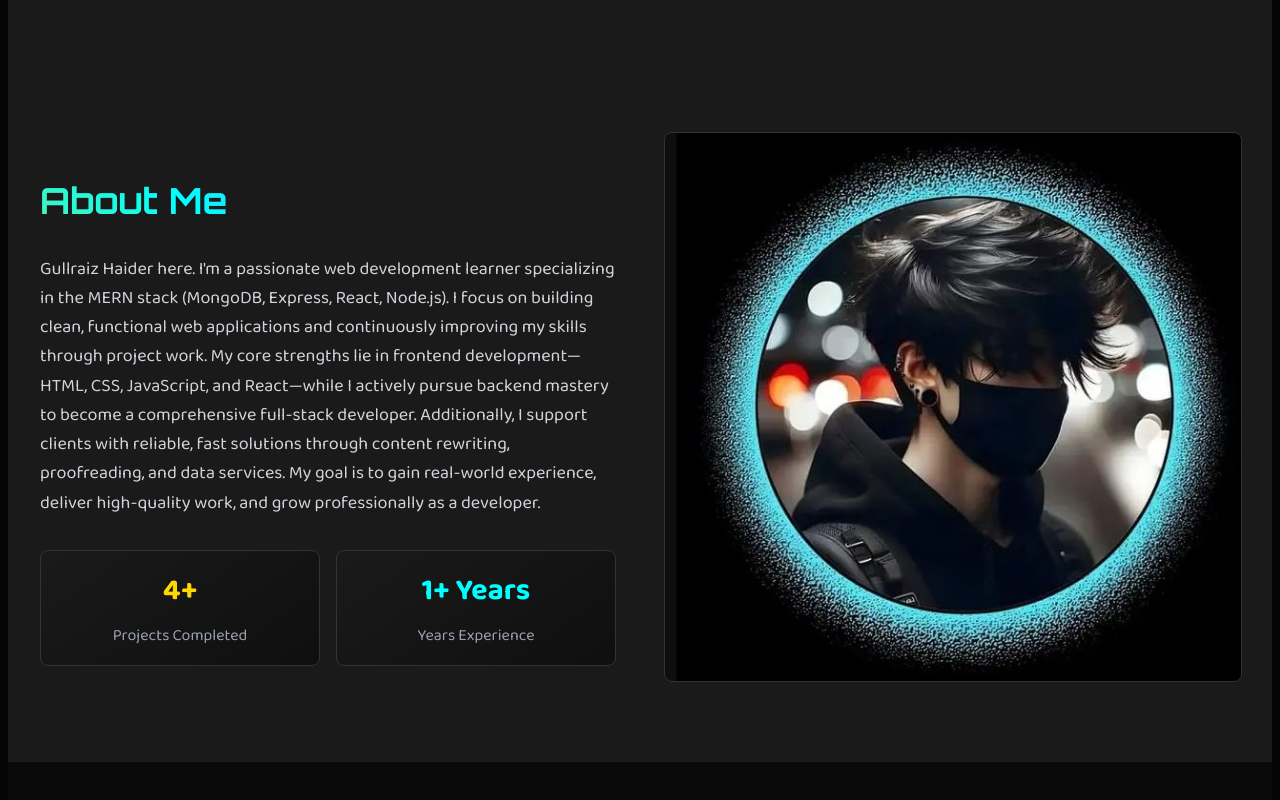
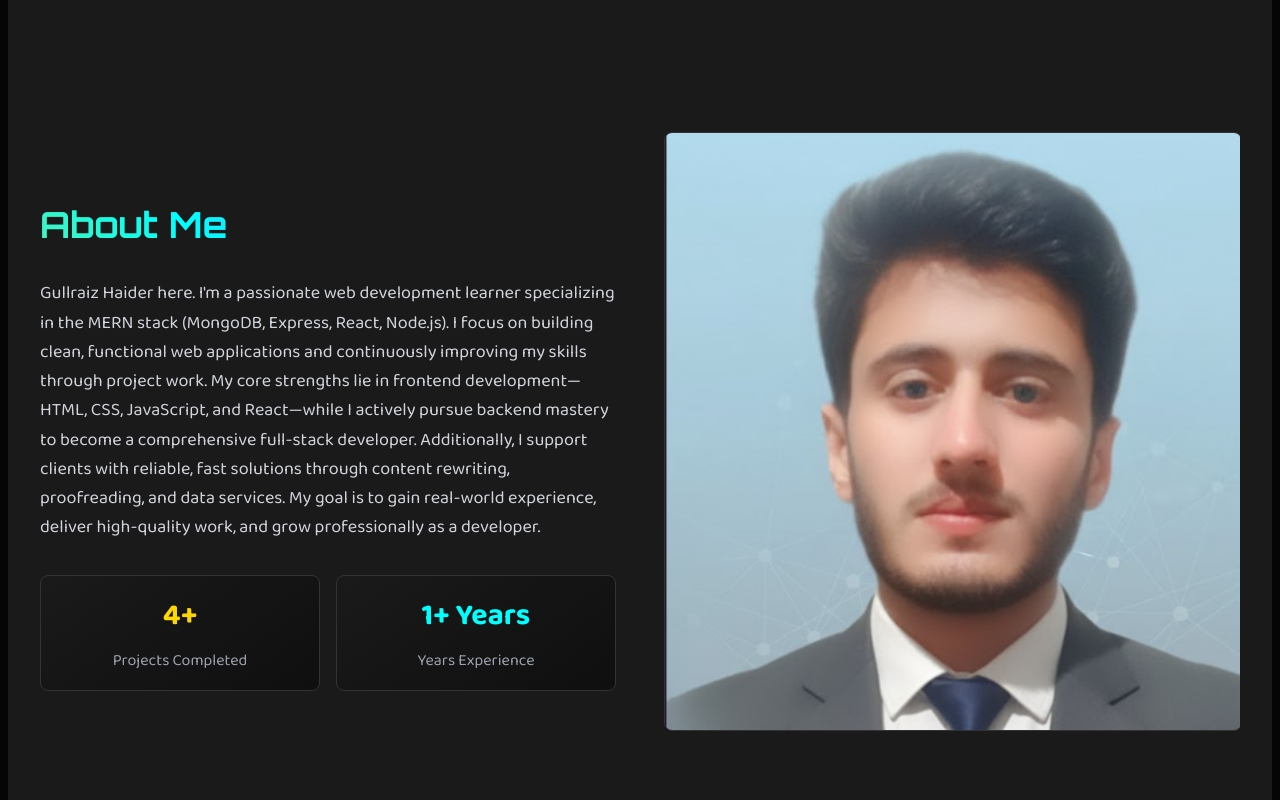
Before and after one commit to the-curiouscoder/my-portfolio, a React (Create React App) app: page / in a window 1280 px wide. Shown: the part 2140-2940 px from the top of the page. Built offline with nearby package versions, Linux system fonts and the light colour scheme.

Commit message:
imp changes in the files -> locations, images and adding some data inside the files

```diff
--- a/src/components/About.js
+++ b/src/components/About.js
@@ -1,6 +1,6 @@
 // src/components/About.js
 import React from 'react';
-import logo from '../assets/logo2.jpg'
+import logo from '../assets/image.png'
 import { useIntersectionObserver } from '../hooks/useIntersectionObserver';
 
 const About = () => {
@@ -33,12 +33,12 @@ const About = () => {
             </div>
           </div>
 
-          <div className={`relative transition-all duration-700 delay-300 ${
+          <div className={ `style={{ width: '500px', height: '500px' }} object-cover overflow-hidden aspect-square relative transition-all duration-700 delay-300 ${
             isVisible ? 'opacity-100 translate-x-0' : 'opacity-0 translate-x-10'
           }`}>
 
             <div>
-              <img className="w-full h-100 bg-gradient-to-br from-cyber-gold/20 to-cyber-cyan/20 rounded-lg flex items-center justify-center cyber-card" src={logo} alt="hj" />
+              <img className="w-full h-full object-cover  overflow-hidden bg-gradient-to-br from-cyber-gold/20 to-cyber-cyan/20 rounded-lg flex items-center justify-center cyber-card" src={logo} alt="hj" />
             </div>
           </div>
         </div>
--- a/src/components/Contact.js
+++ b/src/components/Contact.js
@@ -42,7 +42,7 @@ const Contact = () => {
   const contactInfo = [
     { icon: 'fas fa-envelope', label: 'Email', value: 'gullraizhaider2007@gmail.com', gradient: 'from-cyber-cyan to-cyber-gold' },
     { icon: 'fas fa-phone', label: 'Phone', value: '+92 323 0149044', gradient: 'from-neon-pink to-cyber-cyan' },
-    { icon: 'fas fa-map-marker-alt', label: 'Location', value: 'Pakistan , Hafizabad', gradient: 'from-cyber-gold to-neon-pink' }
+    { icon: 'fas fa-map-marker-alt', label: 'Location', value: 'Lahore , Pakistan', gradient: 'from-cyber-gold to-neon-pink' }
   ];
 
 
```
Also changed, not shown: src/assets/gull.jpg (deleted).
